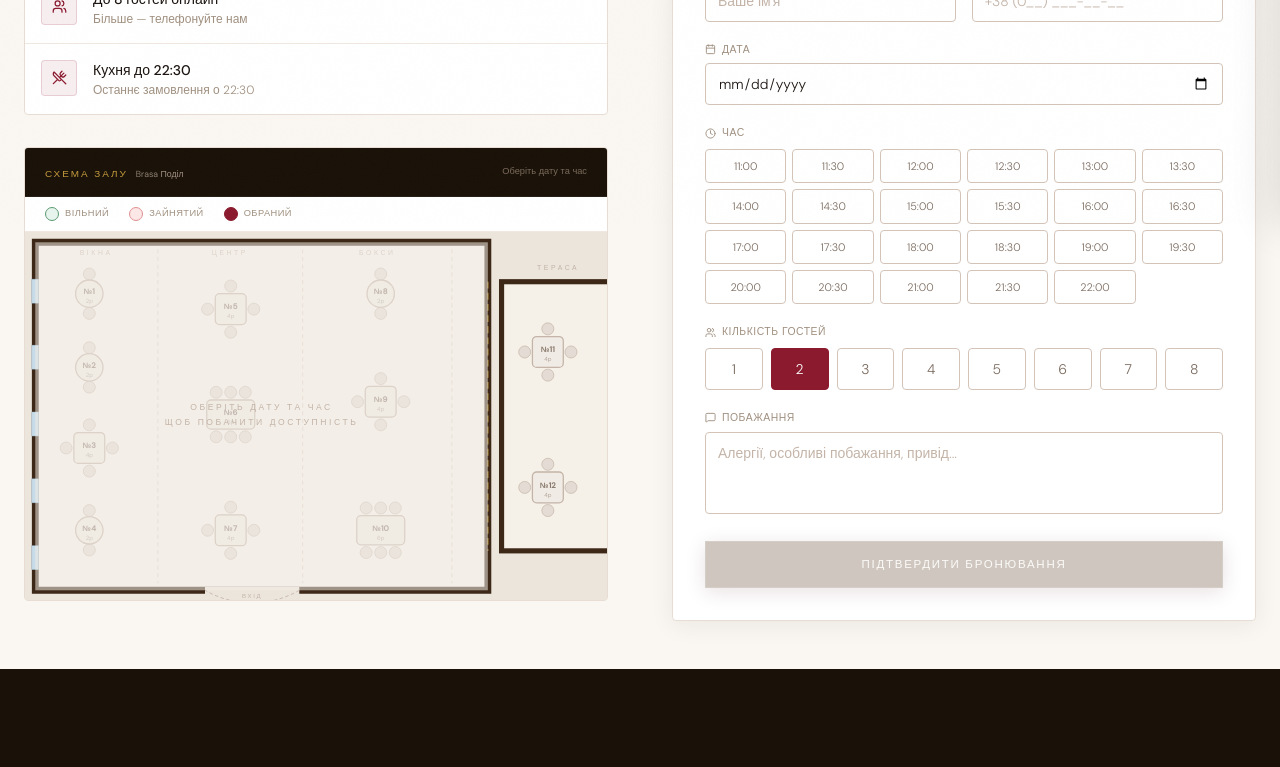
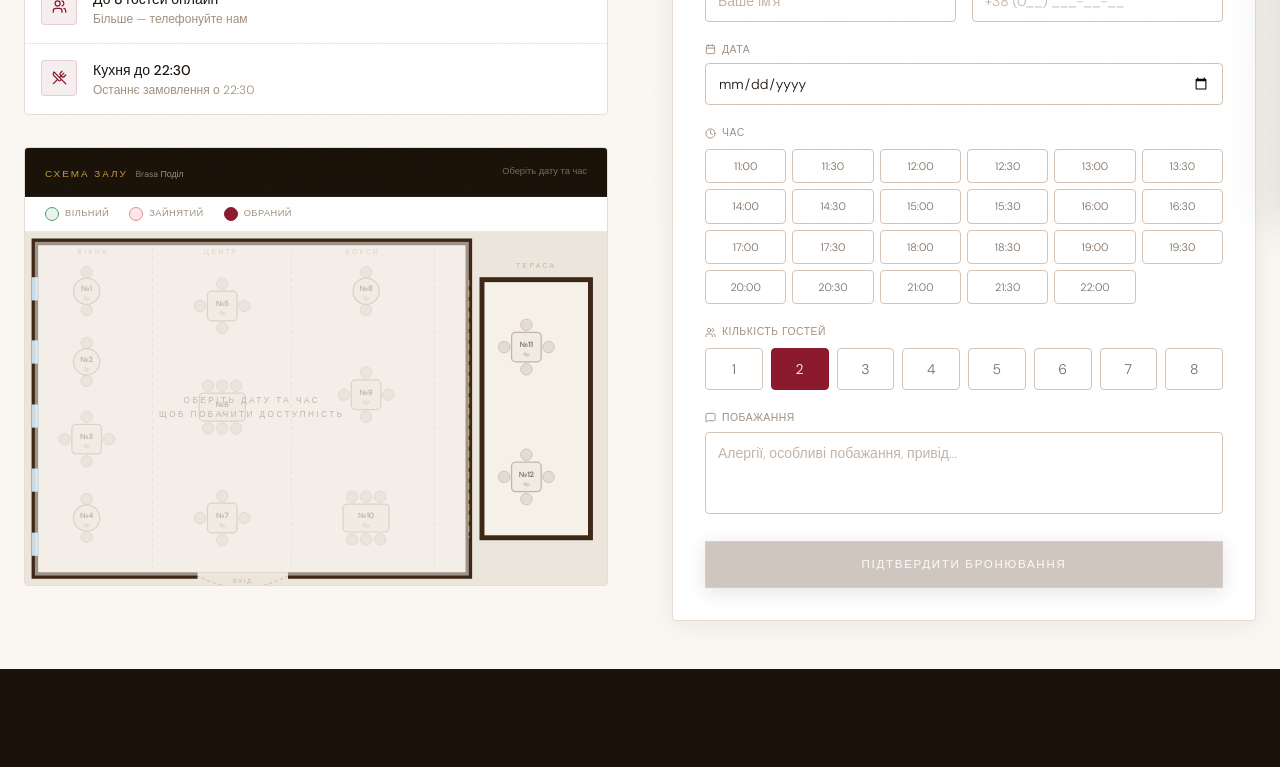
Before and after one commit to danylonahorniuk/brasa-cafe, a Next.js app: page /booking in a window 1280 px wide. Shown: the part 576-1343 px from the top of the page. Built offline with nearby package versions, Linux system fonts and the light colour scheme.

Commit message:
Widen SVG viewBox 700→730 to prevent right-edge clipping
Co-Authored-By: Claude Sonnet 4.6 <noreply@anthropic.com>

```diff
--- a/src/app/booking/page.tsx
+++ b/src/app/booking/page.tsx
@@ -178,7 +178,7 @@ function FloorPlan({
 
   /* ── ПОДІЛ ── */
   if (location.id === 1) return (
-    <svg viewBox="0 0 700 430" width="100%" style={{ display:"block" }}>
+    <svg viewBox="0 0 730 430" width="100%" style={{ display:"block" }}>
       <rect width="700" height="430" fill="#ebe5dc" />
       <rect x="12" y="12" width="528" height="406" fill={FL} />
       <rect x="556" y="58" width="132" height="314" fill="#f5f0e8" />
@@ -206,7 +206,7 @@ function FloorPlan({
 
   /* ── ПЕЧЕРСЬК ── */
   if (location.id === 2) return (
-    <svg viewBox="0 0 700 430" width="100%" style={{ display:"block" }}>
+    <svg viewBox="0 0 730 430" width="100%" style={{ display:"block" }}>
       <rect width="700" height="430" fill="#ebe5dc" />
       <rect x="12" y="12" width="338" height="406" fill={FL} />
       <rect x="360" y="12" width="226" height="276" fill="#f5f0e8" />
@@ -237,7 +237,7 @@ function FloorPlan({
 
   /* ── ОБОЛОНЬ ── */
   return (
-    <svg viewBox="0 0 700 430" width="100%" style={{ display:"block" }}>
+    <svg viewBox="0 0 730 430" width="100%" style={{ display:"block" }}>
       <rect width="700" height="430" fill="#ebe5dc" />
       <rect x="12" y="12" width="504" height="406" fill={FL} />
       <rect x="530" y="55" width="158" height="320" fill="#edf5e4" />
```
